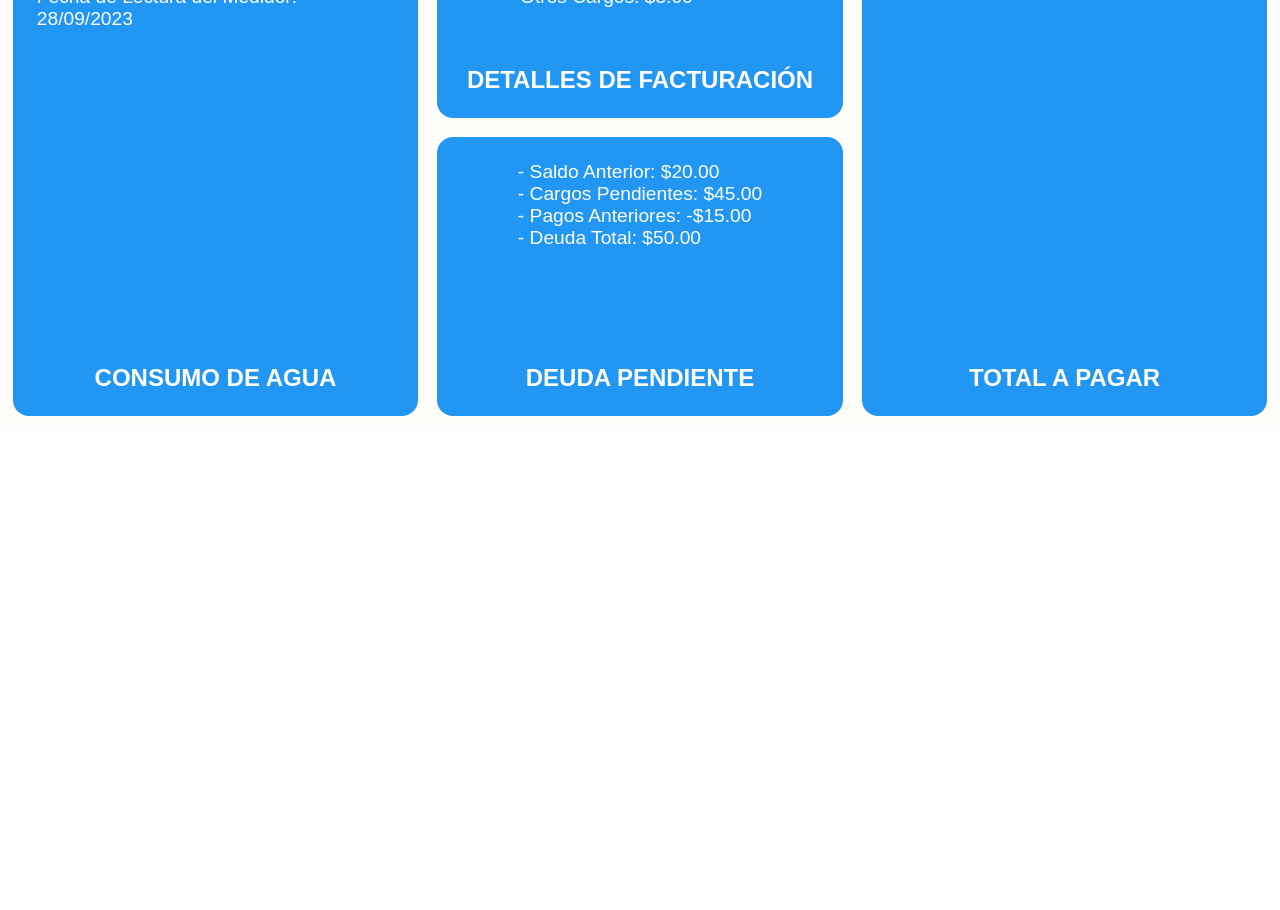
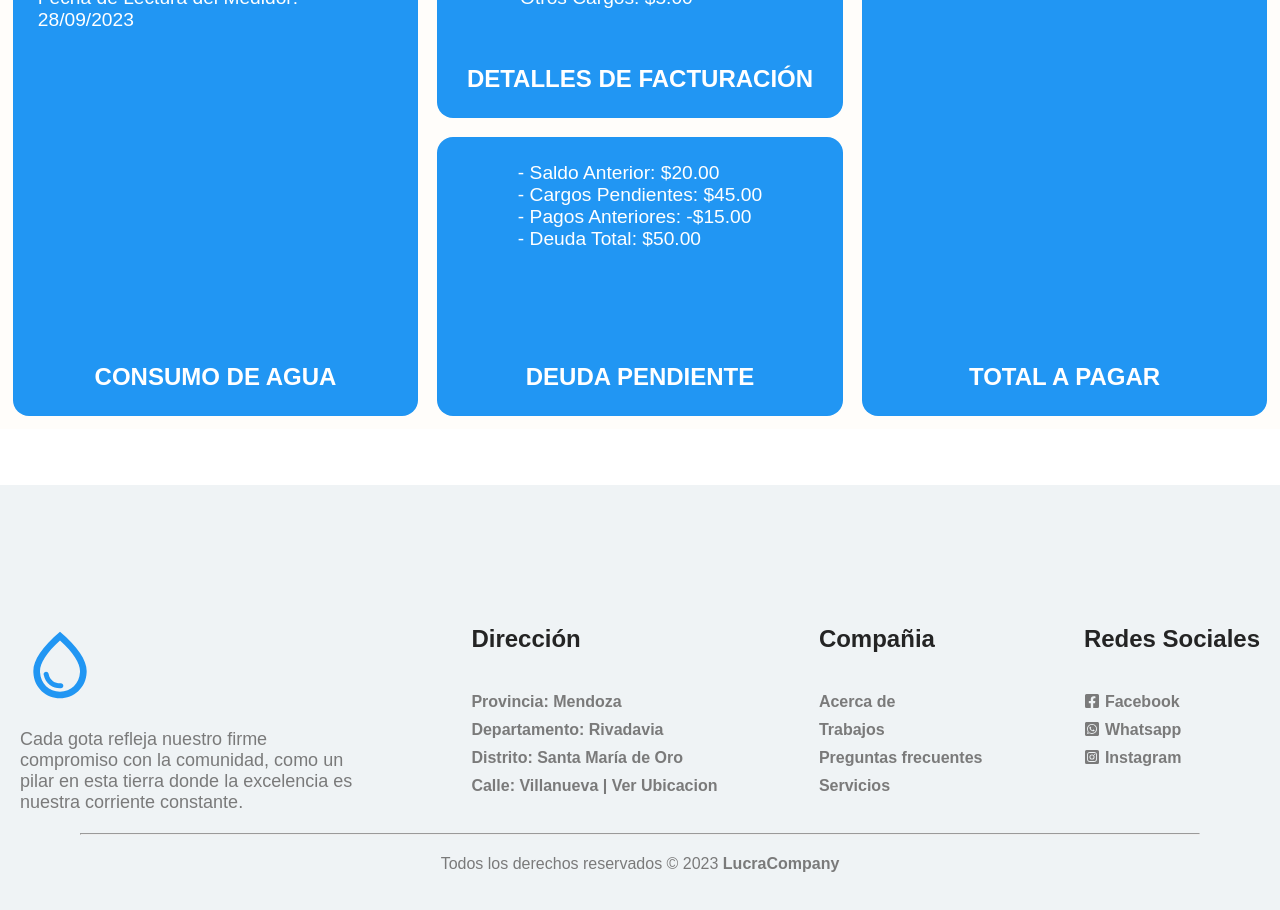
Before and after one commit to Arnaldo-Urizar/Consorcios_FrontEnd, a React (Vite) app: page /account in a window 1280 px wide. Shown: the part 980-1890 px from the top of the page. Before the commit the page ends 1465 px from the top, so only its background shows below. Built offline with nearby package versions, Linux system fonts and the light colour scheme.

Commit message:
add footer component and hover effect in account page

```diff
--- a/src/App.tsx
+++ b/src/App.tsx
@@ -11,7 +11,6 @@ import Navbar from "./components/navbar/Navbar";
 import ChangeCode from "./pages/public/changeCode/ChangeCode";
 import Passwordrecovery from "./pages/public/passwordRecovery/Passwordrecovery";
 import Info from "./pages/public/Info";
-import TryComp from "./pages/public/try";
 import FaqPage from "./pages/public/faq/faq";
 import AccountSummary from "./pages/private/account-summary/account-summary";
 
@@ -31,7 +30,6 @@ const AppContent = () => {
         <Route path="/" element={<Login />} />
         <Route path="/changeCode" element={<ChangeCode />} />
         <Route path="/passwordrecovery" element={<Passwordrecovery />} />
-        <Route path="/try" element={<TryComp />} />
         <Route path="/faq" element={<FaqPage />} />
         <Route path="/account" element={<AccountSummary />} />
 
--- /dev/null
+++ b/src/components/footer/Footer.tsx
@@ -0,0 +1,73 @@
+import {
+  FaFacebookSquare,
+  FaWhatsappSquare,
+  FaInstagramSquare,
+} from "react-icons/fa";
+import { Link } from "react-router-dom";
+import styles from "./footer.module.css";
+
+function Footer() {
+  return (
+    <footer className={styles.footer}>
+      <div className={styles.container__footer}>
+        <div className={styles.box__footer}>
+          <div className={styles.logo}>
+            <img src="src/assets/img/water_drop_sky.svg" alt="logo" />
+          </div>
+          <div className={styles.terms}>
+            Cada gota refleja nuestro firme compromiso con la comunidad, como un
+            pilar en esta tierra donde la excelencia es nuestra corriente
+            constante.
+          </div>
+        </div>
+
+        <div className={styles.box__footer}>
+          <h2>Dirección</h2>
+          <Link to="#">Provincia: Mendoza</Link>
+          <Link to="#">Departamento: Rivadavia</Link>
+          <Link to="#">Distrito: Santa María de Oro</Link>
+          <Link
+            to="https://www.google.com/maps/place/CLUB+SANTA+MARIA/@-33.207028,-68.4245363,321m/data=!3m1!1e3!4m6!3m5!1s0x967e59fc88ce3c3f:0xb1ff918bf093f8fe!8m2!3d-33.207201!4d-68.423545!16s%2Fg%2F11jsw09_j1?entry=ttu"
+            target="_blank"
+          >
+            Calle: Villanueva | Ver Ubicacion
+          </Link>
+        </div>
+
+        <div className={styles.box__footer}>
+          <h2>Compañia</h2>
+          <Link to="#">Acerca de</Link>
+          <Link to="#">Trabajos</Link>
+          <Link to="/faq">Preguntas frecuentes</Link>
+          <Link to="#">Servicios</Link>
+        </div>
+
+        <div className={styles.box__footer}>
+          <h2>Redes Sociales</h2>
+          <Link
+            to="https://www.facebook.com/people/Consorcio-de-agua-potable-Santa-Maria-de-Oro/100058813477291/"
+            target="_blank"
+          >
+            <FaFacebookSquare /> Facebook
+          </Link>
+          <Link to="#">
+            <FaWhatsappSquare /> Whatsapp
+          </Link>
+          <Link to="#">
+            <FaInstagramSquare />
+            Instagram
+          </Link>
+        </div>
+      </div>
+
+      <div className={styles.box__copyright}>
+        <hr />
+        <p>
+          Todos los derechos reservados © 2023 <b>LucraCompany</b>
+        </p>
+      </div>
+    </footer>
+  );
+}
+
+export default Footer;
--- /dev/null
+++ b/src/components/footer/footer.module.css
@@ -0,0 +1,73 @@
+.footer {
+    width: 100%;
+    padding: 50px 0px;
+    background-color: var(--footer-color);
+}
+
+.container__footer {
+    display: flex;
+    flex-wrap: wrap;
+    justify-content: space-between;
+    width: 100%;
+    margin: auto;
+    padding-top: 70px;
+}
+
+.box__footer {
+    display: flex;
+    flex-direction: column;
+    padding: 20px;
+}
+
+.box__footer .logo img {
+    width: 80px;
+}
+
+.box__footer .terms {
+    max-width: 350px;
+    margin-top: 20px;
+    font-weight: 500;
+    color: var(--footer-color2);
+    font-size: 18px;
+}
+
+.box__footer h2 {
+    margin-bottom: 30px;
+    color: #242424;
+    font-weight: 700;
+}
+
+.box__footer a {
+    margin-top: 10px;
+    color: var(--footer-color2);
+    font-weight: 600;
+    text-decoration: none;
+    display: flex;
+    gap: 5px;
+}
+
+.box__footer a:hover {
+    opacity: 0.8;
+}
+
+.box__footer a .fab {
+    font-size: 20px;
+}
+
+.box__copyright {
+    max-width: 1200px;
+    margin: auto;
+    text-align: center;
+    padding: 0px 40px;
+}
+
+.box__copyright p {
+    margin-top: 20px;
+    color: var(--footer-color2);
+}
+
+.box__copyright hr {
+    height: 1px;
+    width: 100%;
+    background-color: var(--footer-color2);
+}
--- a/src/pages/private/account-summary/account-summary.module.css
+++ b/src/pages/private/account-summary/account-summary.module.css
@@ -59,8 +59,10 @@
     align-items: center;
     padding: 1.5rem;
     border-radius: 1rem;
+    position: relative;
     background-color: var(--primary-color);
     cursor: pointer;
+    border: 1px solid #2195f38a;
 
     h3,
     h4 {
@@ -73,6 +75,24 @@
         font-size: clamp(0.5rem, 1.2rem, 1.5rem);
         font-weight: 500;
     }
+}
+
+.card::before {
+    background: radial-gradient(800px circle at var(--mouse-x) var(--mouse-y), rgba(255, 255, 255, 0.20), transparent 40%);
+    border-radius: inherit;
+    content: " ";
+    height: 100%;
+    left: 0px;
+    position: absolute;
+    top: 0px;
+    opacity: 0;
+    transition: opacity 300ms;
+    width: 100%;
+    z-index: 2;
+}
+
+.card:hover::before {
+    opacity: 1;
 }
 
 
--- a/src/pages/private/account-summary/account-summary.tsx
+++ b/src/pages/private/account-summary/account-summary.tsx
@@ -1,9 +1,35 @@
+import React, { useEffect } from "react";
 import Cover from "../../../components/cover/cover";
 import Navbar from "../../../components/navbar/Navbar";
 import Wave from "../../../components/wave/Wave";
 import styles from "./account-summary.module.css";
+import Footer from "../../../components/footer/Footer";
 
 const AccountSummary = () => {
+  useEffect(() => {
+    const handleMouseMove = (e: MouseEvent) => {
+      for (const card of document.getElementsByClassName(styles.card)) {
+        const rect = card.getBoundingClientRect(),
+          x = e.clientX - rect.left,
+          y = e.clientY - rect.top;
+
+        (card as HTMLElement).style.setProperty("--mouse-x", `${x}px`);
+        (card as HTMLElement).style.setProperty("--mouse-y", `${y}px`);
+      }
+    };
+
+    const cardsContainer = document.getElementById("cards");
+    if (cardsContainer) {
+      cardsContainer.onmousemove = handleMouseMove;
+    }
+
+    return () => {
+      if (cardsContainer) {
+        cardsContainer.onmousemove = null;
+      }
+    };
+  }, []);
+
   return (
     <>
       <Wave pos1="absolute" pos2="absolute" pos3="absolute" />
@@ -17,7 +43,7 @@ const AccountSummary = () => {
         imageUrl="src/assets/img/undraw_data_re_80ws.svg"
         imageAlt="image Cover"
       />
-      <div className={styles.account}>
+      <div id="cards" className={styles.account}>
         <div className={`${styles.guardia} ${styles.card}`}>
           <h3>Servicio de Guardia</h3>
           <p>[numero de telefono]</p>
@@ -28,11 +54,9 @@ const AccountSummary = () => {
             <p>Dirección: [Direccion]</p>
             <p>Número de Cuenta: 123456789</p>
           </div>
-
           <h4>Informacion del cliente</h4>
         </div>
         <div className={styles.card}>
-          {" "}
           <div>
             <p>Consumo del Mes: 15 metros cúbicos</p>
             <p>Tarifa: Tarifa A</p>
@@ -41,7 +65,6 @@ const AccountSummary = () => {
           <h4>CONSUMO DE AGUA</h4>
         </div>
         <div className={styles.card}>
-          {" "}
           <div>
             <p>- Cargos por Consumo: $30.00</p>
             <p>- Cargos Fijos: $10.00</p>
@@ -50,7 +73,6 @@ const AccountSummary = () => {
           <h4>DETALLES DE FACTURACIÓN</h4>
         </div>
         <div className={styles.card}>
-          {" "}
           <div>
             <p>- Saldo Anterior: $20.00</p>
             <p>- Cargos Pendientes: $45.00</p>
@@ -60,7 +82,6 @@ const AccountSummary = () => {
           <h4>DEUDA PENDIENTE</h4>
         </div>
         <div className={styles.card}>
-          {" "}
           <div>
             <p>- Total Actual: $95.00</p>
             <p>- Fecha de Vencimiento: 15/10/2023</p>
@@ -68,6 +89,7 @@ const AccountSummary = () => {
           <h4>TOTAL A PAGAR</h4>
         </div>
       </div>
+      <Footer />
     </>
   );
 };
--- a/src/pages/public/faq/faq.tsx
+++ b/src/pages/public/faq/faq.tsx
@@ -1,4 +1,5 @@
 import Cover from "../../../components/cover/cover";
+import Footer from "../../../components/footer/Footer";
 import Navbar from "../../../components/navbar/Navbar";
 import Wave from "../../../components/wave/Wave";
 import styles from "./faq.module.css";
@@ -27,6 +28,7 @@ const FaqPage = () => {
           </div>
         ))}
       </div>
+      <Footer />
     </>
   );
 };
--- a/src/pages/public/try.tsx
+++ /dev/null
@@ -1,23 +0,0 @@
-import Cover from "../../components/cover/cover";
-import Navbar from "../../components/navbar/Navbar";
-import Wave from "../../components/wave/Wave";
-
-function TryComp() {
-  return (
-    <>
-      <Wave pos1={"absolute"} pos2={"absolute"} pos3={"absolute"} />
-      <Navbar />
-      <Cover
-        title="Try"
-        highlight="this"
-        description="Lorem ipsum dolor sit amet consectetur adipisicing elit. Aliquid fuga nemo similique ullam maiores dolor cupiditate, repudiandae, voluptates facere mollitia aperiam earum, ad amet aliquam?"
-        linkTo="/consumo"
-        linkText="touch this button"
-        imageUrl="src/assets/img/undraw_data_re_80ws.svg"
-        imageAlt="Cover"
-      />
-    </>
-  );
-}
-
-export default TryComp;
```
